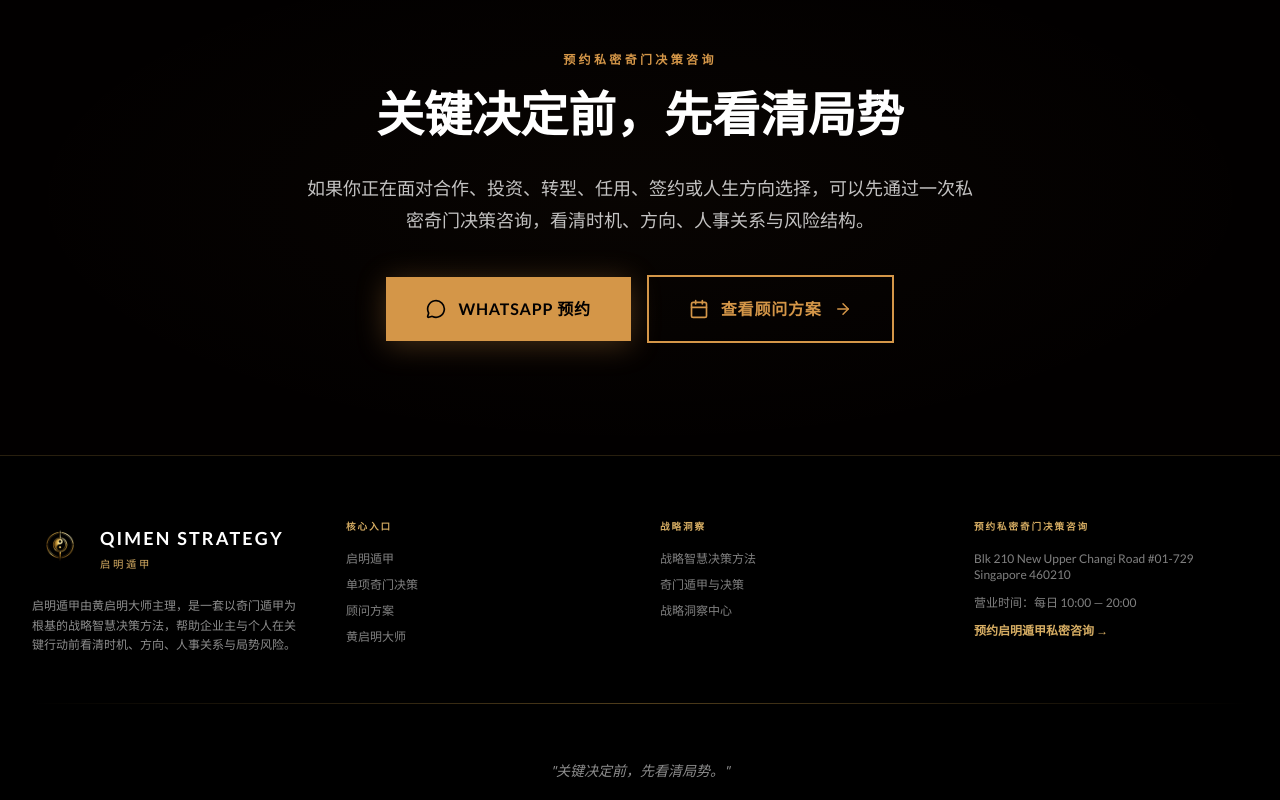
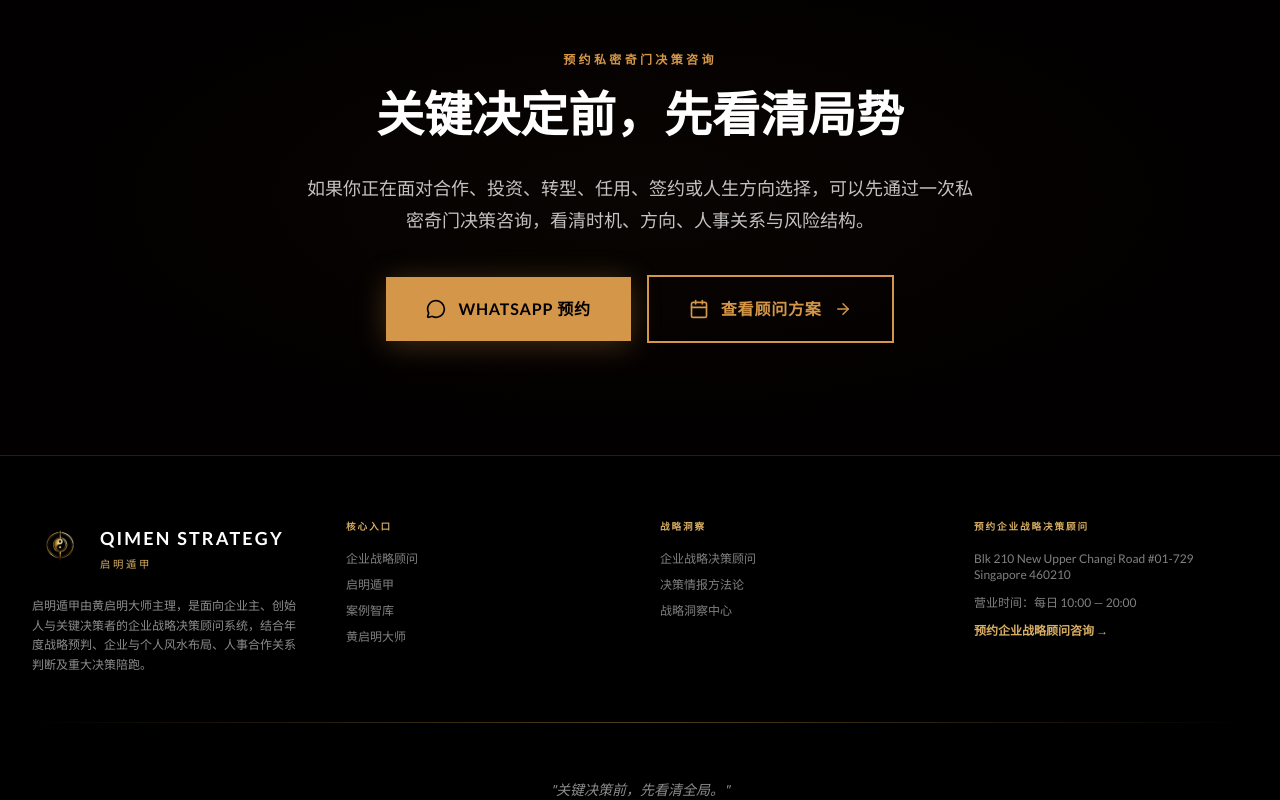
Before and after one commit to BODHIWONG/qmfeng-website, a Next.js app: page / in a window 1280 px wide. Shown: the part 11200-12000 px from the top of the page. Built offline with nearby package versions, Linux system fonts and the light colour scheme.

Commit message:
Update footer for enterprise strategic advisory positioning

```diff
--- a/components/footer.tsx
+++ b/components/footer.tsx
@@ -7,15 +7,15 @@ const LOGO_URL = "/logo-qimen-strategy.jpg";
 const WA_LINK = "https://wa.me/6589418791";
 
 const serviceLinks = [
+  { href: "/enterprise-strategic-advisory", zh: "企业战略顾问", en: "Enterprise Advisory" },
   { href: "/qimen-strategy-business", zh: "启明遁甲", en: "Qimen Strategy" },
-  { href: "/decision", zh: "单项奇门决策", en: "Single Qimen Session" },
-  { href: "/qimen-strategy-business", zh: "顾问方案", en: "Advisory Programs" },
+  { href: "/insights", zh: "案例智库", en: "Case Library" },
   { href: "/founder", zh: "黄启明大师", en: "Founder" },
 ];
 
 const insightLinks = [
-  { href: "/insights/qimen-strategy-strategic-wisdom-decision-method", zh: "战略智慧决策方法", en: "Strategic Wisdom Method" },
-  { href: "/insights/qimen-dunjia-decision-making", zh: "奇门遁甲与决策", en: "Qimen Decision-Making" },
+  { href: "/enterprise-strategic-advisory", zh: "企业战略决策顾问", en: "Enterprise Strategic Advisory" },
+  { href: "/insights/qimen-strategy-is-decision-intelligence-not-fatalism", zh: "决策情报方法论", en: "Decision Intelligence" },
   { href: "/insights", zh: "战略洞察中心", en: "Strategic Insights" },
 ];
 
@@ -39,8 +39,8 @@ export default function Footer() {
 
             <p className="text-xs leading-relaxed text-white/55" style={{ fontFamily: "var(--font-lato), var(--font-noto-sans), sans-serif" }}>
               {t(
-                "启明遁甲由黄启明大师主理，是一套以奇门遁甲为根基的战略智慧决策方法，帮助企业主与个人在关键行动前看清时机、方向、人事关系与局势风险。",
-                "Qimen Strategy is led by Master Huang Qiming. It is a Strategic Wisdom Decision Method rooted in Qi Men Dun Jia, helping business owners and individuals read timing, direction, people dynamics and risk before important decisions."
+                "启明遁甲由黄启明大师主理，是面向企业主、创始人与关键决策者的企业战略决策顾问系统，结合年度战略预判、企业与个人风水布局、人事合作关系判断及重大决策陪跑。",
+                "Qimen Strategy is led by Master Huang Qiming. It is an Enterprise Strategic Decision Advisory system for business owners, founders and key decision-makers, covering annual strategic forecasting, Feng Shui alignment, people assessment and major decision advisory."
               )}
             </p>
           </div>
@@ -73,13 +73,13 @@ export default function Footer() {
 
           <div>
             <p className="mb-4 text-[0.6rem] font-bold uppercase tracking-[0.2em] text-[#d6ad63]" style={{ fontFamily: "var(--font-lato), sans-serif" }}>
-              {t("预约私密奇门决策咨询", "Book Private Session")}
+              {t("预约企业战略决策顾问", "Book Enterprise Advisory")}
             </p>
             <div className="space-y-3 text-xs text-white/50" style={{ fontFamily: "var(--font-lato), var(--font-noto-sans), sans-serif" }}>
               <p>Blk 210 New Upper Changi Road #01-729<br />Singapore 460210</p>
               <p>{t("营业时间：每日 10:00 — 20:00", "Hours: Daily 10:00 — 20:00")}</p>
-              <a href={`${WA_LINK}?text=${encodeURIComponent("Hello Master Qiming, I would like to book a private Qimen Strategy session.")}`} target="_blank" rel="noopener noreferrer" className="inline-block font-semibold text-[#d6ad63] transition-colors duration-300 hover:text-[#f4dfb0]">
-                {t("预约启明遁甲私密咨询", "Book a Qimen Strategy Session")} →
+              <a href={`${WA_LINK}?text=${encodeURIComponent("Hello Master Qiming, I would like to book an Enterprise Strategic Decision Advisory session.")}`} target="_blank" rel="noopener noreferrer" className="inline-block font-semibold text-[#d6ad63] transition-colors duration-300 hover:text-[#f4dfb0]">
+                {t("预约企业战略顾问咨询", "Book Enterprise Advisory")} →
               </a>
             </div>
           </div>
@@ -88,13 +88,13 @@ export default function Footer() {
         <div className="mb-8 h-px bg-gradient-to-r from-transparent via-[#c89a45]/40 to-transparent" />
         <div className="mb-8 py-6 text-center">
           <p className="text-sm italic leading-relaxed text-white/55" style={{ fontFamily: "var(--font-lato), var(--font-noto-sans), sans-serif" }}>
-            {t('"关键决定前，先看清局势。"', '"See the situation clearly before you decide."')}
+            {t('"关键决策前，先看清全局。"', '"See the Whole Game Before You Decide."')}
           </p>
         </div>
         <div className="mb-6 h-px bg-gradient-to-r from-transparent via-[#c89a45]/25 to-transparent" />
         <div className="flex flex-col items-center justify-between gap-3 text-[0.65rem] text-white/35 md:flex-row" style={{ fontFamily: "var(--font-lato), sans-serif" }}>
           <p>© {new Date().getFullYear()} Qimen Strategy · 启明遁甲</p>
-          <p>{t("本网站内容仅供参考。最终判断与决定由您自己作出。", "Content on this website is for reference only. Final judgment and decisions remain your own.")}</p>
+          <p>{t("本网站内容仅供战略参考。最终判断与决定由客户自行作出。", "Content on this website is for strategic reference only. Final judgment and decisions remain the client’s own responsibility.")}</p>
         </div>
       </div>
     </footer>
```
